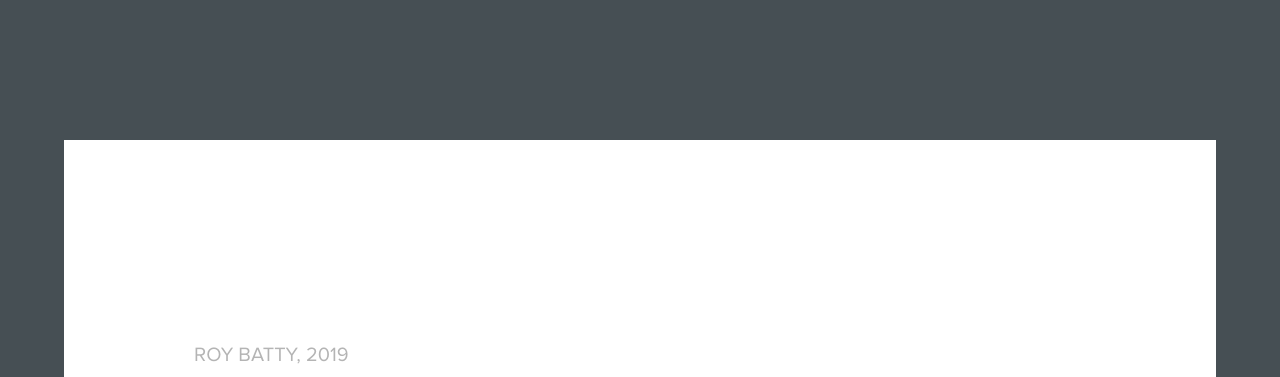
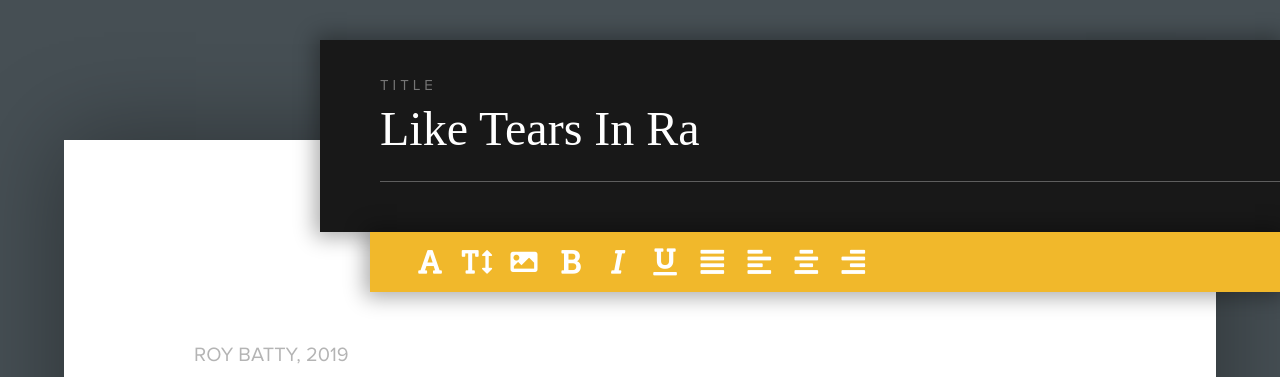
Before and after one commit to Dasmish/TextEditor, a plain HTML site: page index.html in a window 1280 px wide. Shown: the top 377 px of the page. Drawn offline with Linux system fonts and the light colour scheme; files whose address does not match are found by name.

Commit message:
Готово

```diff
--- a/css/style.css
+++ b/css/style.css
@@ -1,3 +1,7 @@
+@font-face {
+	font-family: Playfair;
+	src:url("https://fonts.googleapis.com/css?family=Playfair+Display" );
+}
 @font-face {
     font-family: 'Proxima Nova';
     src: url('../fonts/Proxima Nova Regular.otf') format('opentype'),
@@ -37,6 +41,7 @@ body{
 	width: 90%;
 	margin: 140px auto 20px;
 	padding: 200px 130px 130px;
+	box-shadow: 0 0 90px 5px #0005;
 }
 .Author{
 	text-transform: uppercase;
@@ -59,3 +64,67 @@ body{
 	color: #8f8f8f;
 	font-style: italic;
 }
+.Tools{
+	width: 75%;
+	position: absolute;
+	right: 0;
+	top: 4rem;
+}
+.area{
+	background-color: #181818;
+	padding: 20px 0px 50px 60px;
+	box-shadow: 0 0 20px 5px #0005;
+}
+.area input[type="text"]{
+	background-color: transparent;
+	border: none;
+	color: #fff;
+	font-size: 4.8rem;
+	font-family: Playfair;
+	border-bottom: 1px solid rgba(255, 255, 255, .3);
+	display: block;
+	width: 100%;
+	padding: 0px 25px 25px 0;
+	transition: all .4s ease-in;
+}
+.area input[type="text"]:focus{
+	outline-style: none;
+	border-bottom-color: #f1b82b;
+}
+.area label{
+	text-transform: uppercase;
+	color: #767676;
+	font-family: Proxima Nova;
+	font-size: 1.5rem;
+	letter-spacing: 4px;
+}
+
+.toolbar{
+	background-color: #f1b82b;
+	margin-left: 50px;
+	box-shadow: 0 0 20px 5px #0005;
+}
+.toolbar ul{
+	margin: 0;
+	padding: 10px 40px;
+}
+.toolbar ul li{
+	list-style-type: none;
+	display: inline-block;
+}
+.toolbar ul li a{
+	color: #fff;
+	padding: 0;
+	text-decoration: none;
+	display: inline-block;
+	width: 40px;
+	height: 40px;
+	text-align: center;
+	line-height: 40px;
+}
+.toolbar ul li a:hover,
+.toolbar ul li a:focus{
+	transition: all .2s ease-in;
+	box-shadow: 0 0 10px #000;
+	transform: scale(1.2);
+}
--- a/index.html
+++ b/index.html
@@ -3,12 +3,32 @@
 <head>
 	<meta charset="UTF-8">
 	<title>Text Editor</title>
+	<link rel="stylesheet" href="https://use.fontawesome.com/releases/v5.3.1/css/all.css" integrity="sha384-mzrmE5qonljUremFsqc01SB46JvROS7bZs3IO2EmfFsd15uHvIt+Y8vEf7N7fWAU" crossorigin="anonymous">
 	<link rel="stylesheet" type="text/css" href="css/style.css">
 	<link rel="shortcut icon" href="favicon.png">
 </head>
 <body>
 
-	<div class="Tools"></div>
+	<div class="Tools">
+		<div class="area">
+			<label for="text">Title</label>
+			<input type="text" name="text" id="text" value="Like Tears In Ra">
+		</div>
+		<div class="toolbar">
+			<ul>
+				<li><a href="#"><i class="fas fa-font"></i></a></li>
+				<li><a href="#"><i class="fas fa-text-height"></i></a></li>
+				<li><a href="#"><i class="fas fa-image"></i></a></li>
+				<li><a href="#"><i class="fas fa-bold"></i></a></li>
+				<li><a href="#"><i class="fas fa-italic"></i></a></li>
+				<li><a href="#"><i class="fas fa-underline"></i></a></li>
+				<li><a href="#"><i class="fas fa-align-justify"></i></a></li>
+				<li><a href="#"><i class="fas fa-align-left"></i></a></li>
+				<li><a href="#"><i class="fas fa-align-center"></i></a></li>
+				<li><a href="#"><i class="fas fa-align-right"></i></a></li>
+			</ul>
+		</div>
+	</div>
 	<article class="Article">
 		<div class="Author">
 			<span>Roy Batty</span>
```
